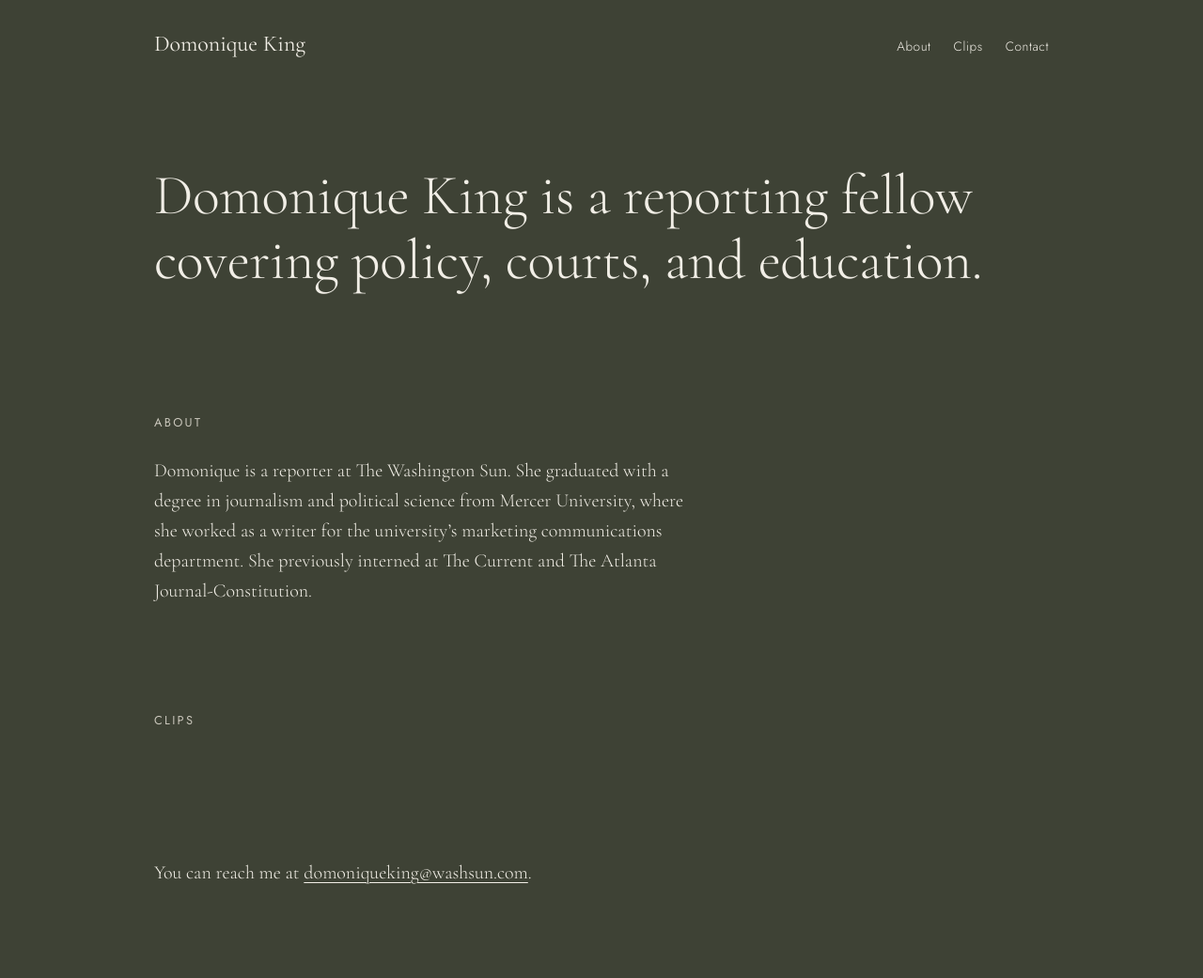
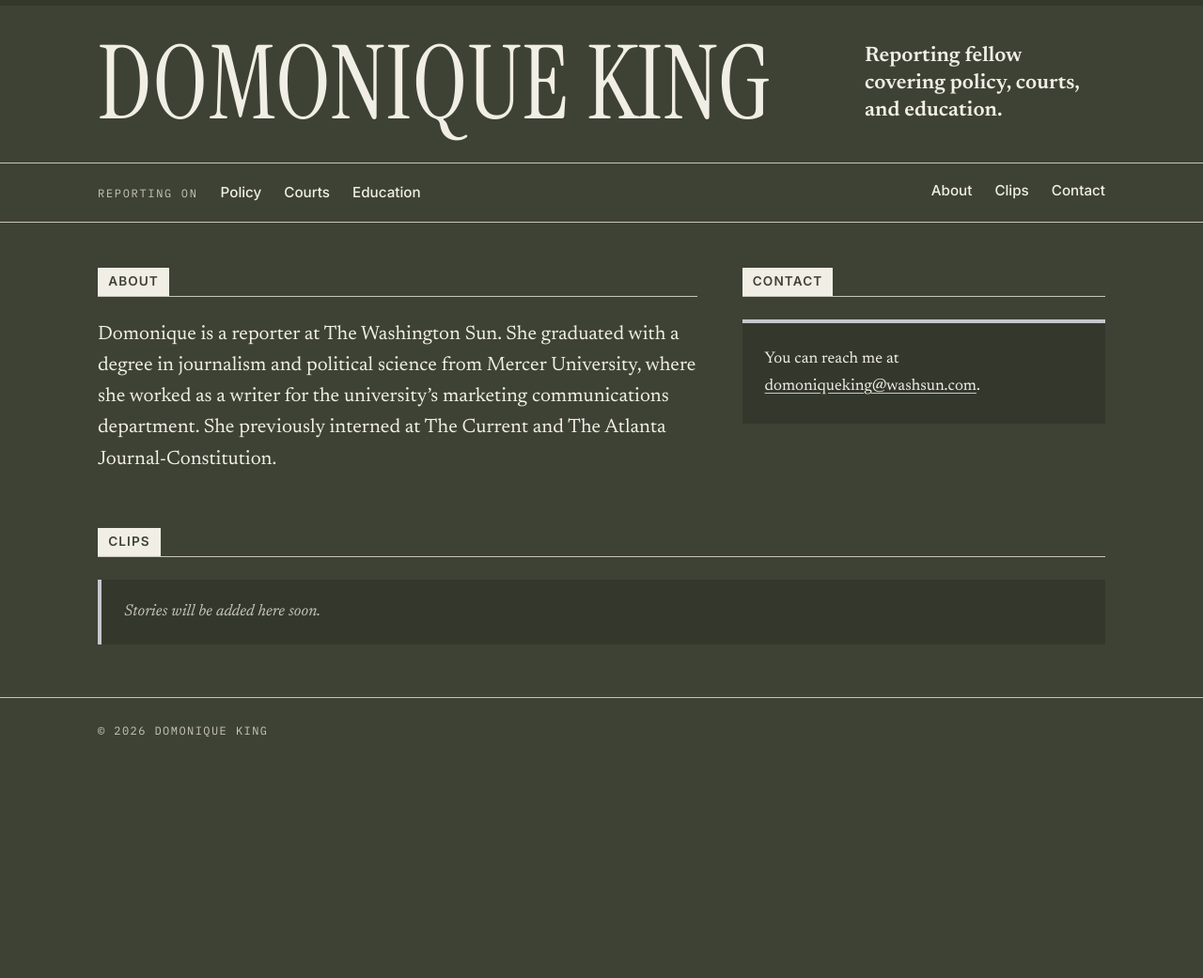
Before and after one commit to domoniqueking-pixel/DomoniqueKing, a plain HTML site: page index.html in a window 1280 px wide. Shown: the whole page at 94% size. After the commit the page ends 820 px from the top, so only its background shows below. Drawn offline with nearby package versions, Linux system fonts and the light colour scheme.

Commit message:
Switch to newspaper-style masthead layout in green and cream; update style notes
Co-Authored-By: Claude Opus 5.5 <noreply@anthropic.com>
Claude-Session: https://claude.ai/code/session_01Vbd87fJtcKyQXmvxzbVMXT

```diff
--- a/index.html
+++ b/index.html
@@ -7,7 +7,7 @@
   <meta name="description" content="Domonique King, reporting fellow covering policy, courts, and education.">
   <link rel="preconnect" href="https://fonts.googleapis.com">
   <link rel="preconnect" href="https://fonts.gstatic.com" crossorigin>
-  <link href="https://fonts.googleapis.com/css2?family=Cormorant+Garamond:ital,wght@0,300;0,400;0,500;1,400&family=Jost:wght@300;400&display=swap" rel="stylesheet">
+  <link href="https://fonts.googleapis.com/css2?family=Instrument+Serif&family=Newsreader:ital,opsz,wght@0,6..72,400;0,6..72,600;1,6..72,400&family=Inter:wght@500;600&family=IBM+Plex+Mono:wght@400&display=swap" rel="stylesheet">
   <style>
     :root {
       --bg: #3e4235;
@@ -16,90 +16,161 @@
       --muted: #c9c6bb;
       --rule: rgba(241, 238, 230, 0.22);
       --accent: #c4c8cc;
-      --serif: "Cormorant Garamond", Georgia, "Times New Roman", serif;
-      --sans: "Jost", system-ui, -apple-system, "Segoe UI", sans-serif;
+      --display: "Instrument Serif", "Bodoni 72", Didot, Georgia, serif;
+      --serif: "Newsreader", Georgia, "Times New Roman", serif;
+      --sans: "Inter", system-ui, -apple-system, "Segoe UI", sans-serif;
+      --mono: "IBM Plex Mono", ui-monospace, Menlo, Consolas, monospace;
     }
     * { box-sizing: border-box; }
-    html { scroll-behavior: smooth; }
     body {
       margin: 0;
       background: var(--bg);
       color: var(--text);
       font-family: var(--serif);
-      font-weight: 400;
-      font-size: 1.25rem;
-      line-height: 1.6;
+      font-size: 1.0625rem;
+      line-height: 1.75;
+      border-top: 6px solid var(--bg-deep);
     }
-    a { color: inherit; text-decoration-thickness: 1px; text-underline-offset: 0.2em; }
-    a:hover { color: var(--accent); }
+    a { color: inherit; }
+    .wrap { max-width: 72rem; margin: 0 auto; padding-left: 1rem; padding-right: 1rem; }
+    @media (min-width: 48rem) { .wrap { padding-left: 2.5rem; padding-right: 2.5rem; } }
 
-    .wrap { max-width: 64rem; margin: 0 auto; padding-left: 1rem; padding-right: 1rem; }
-    @media (min-width: 48rem) { .wrap { padding-left: 2.25rem; padding-right: 2.25rem; } }
-
-    /* Top bar: name left, nav right */
-    .topbar {
+    /* Masthead: big name left, tagline right */
+    .masthead {
       display: flex;
       flex-wrap: wrap;
       justify-content: space-between;
-      align-items: baseline;
-      gap: 0.75rem 1.5rem;
-      padding-top: 1.75rem;
-      padding-bottom: 1.75rem;
+      align-items: center;
+      gap: 1.25rem 3rem;
+      padding-top: 2rem;
+      padding-bottom: 2rem;
     }
-    .site-name {
+    .masthead h1 {
+      font-family: var(--display);
+      font-weight: 400;
+      text-transform: uppercase;
+      font-size: clamp(3rem, 8.5vw, 7rem);
+      line-height: 0.95;
+      letter-spacing: 0.005em;
+      margin: 0;
+    }
+    .tagline {
       font-family: var(--serif);
-      font-size: 1.5rem;
-      font-weight: 400;
-      text-decoration: none;
-    }
-    nav ul { list-style: none; display: flex; gap: 1.5rem; margin: 0; padding: 0; }
-    nav a {
-      font-family: var(--sans);
-      font-weight: 300;
-      font-size: 0.85rem;
-      letter-spacing: 0.04em;
-      text-decoration: none;
-    }
-    nav a:hover { text-decoration: underline; }
-
-    /* Hero statement */
-    .hero { padding-top: 5rem; padding-bottom: 5rem; }
-    .hero h1 {
-      font-family: var(--serif);
-      font-weight: 300;
-      font-size: clamp(2.4rem, 6.5vw, 3.75rem);
-      line-height: 1.15;
-      letter-spacing: -0.005em;
+      font-weight: 600;
+      font-size: 1.4rem;
+      line-height: 1.3;
       margin: 0;
-      max-width: 15em;
+      max-width: 16rem;
     }
 
-    /* Sections */
-    section { padding-top: 3rem; padding-bottom: 3rem; }
-    h2 {
+    /* Nav bar between rules */
+    .navbar { border-top: 1px solid var(--muted); border-bottom: 1px solid var(--muted); }
+    .navbar .wrap {
+      display: flex;
+      flex-wrap: wrap;
+      justify-content: space-between;
+      align-items: center;
+      gap: 0.5rem 2rem;
+      padding-top: 1rem;
+      padding-bottom: 1rem;
+    }
+    .beats, nav ul { display: flex; flex-wrap: wrap; align-items: center; gap: 0.25rem 1.5rem; margin: 0; padding: 0; list-style: none; }
+    .beats .beats-label {
+      font-family: var(--mono);
+      font-size: 0.75rem;
+      letter-spacing: 0.14em;
+      text-transform: uppercase;
+      color: var(--muted);
+    }
+    .beats li, nav a {
       font-family: var(--sans);
-      font-weight: 400;
-      font-size: 0.8rem;
+      font-weight: 500;
+      font-size: 0.95rem;
+    }
+    nav a { text-decoration: none; }
+    nav a:hover { color: var(--accent); text-decoration: underline; text-underline-offset: 0.25em; }
+
+    /* Section label: filled tab sitting on a rule */
+    .label {
+      border-bottom: 1px solid var(--muted);
+      margin: 0 0 1.5rem;
+      line-height: 1;
+    }
+    .label span {
+      display: inline-block;
+      background: var(--text);
+      color: var(--bg);
+      font-family: var(--sans);
+      font-weight: 600;
+      font-size: 0.85rem;
+      letter-spacing: 0.08em;
       text-transform: uppercase;
-      letter-spacing: 0.18em;
+      padding: 0.5rem 0.7rem;
+    }
+
+    /* Two-column body: About + Contact */
+    .columns {
+      display: grid;
+      grid-template-columns: 1fr;
+      gap: 3rem;
+      padding-top: 3rem;
+    }
+    @media (min-width: 56rem) {
+      .columns { grid-template-columns: minmax(0, 1.65fr) minmax(0, 1fr); }
+    }
+    .lede { font-size: 1.3rem; line-height: 1.6; margin: 0; max-width: 42rem; }
+
+    .contact-box {
+      background: var(--bg-deep);
+      border-top: 4px solid var(--accent);
+      padding: 1.5rem 1.5rem;
+    }
+    .contact-box p { margin: 0; overflow-wrap: anywhere; }
+    .contact-box a { text-decoration-color: var(--accent); text-underline-offset: 0.2em; }
+    .contact-box a:hover { color: var(--accent); }
+
+    /* Clips */
+    #clips { padding-top: 3.5rem; padding-bottom: 3.5rem; }
+    .clips { list-style: none; padding: 0; margin: 0; }
+    .clips li { padding: 1rem 0; border-bottom: 1px solid var(--rule); }
+    /* Shown only while the list has no stories in it */
+    .clips:empty::before {
+      content: "Stories will be added here soon.";
+      display: block;
+      background: var(--bg-deep);
+      border-left: 4px solid var(--accent);
       color: var(--muted);
-      margin: 0 0 1.5rem;
+      font-style: italic;
+      padding: 1.25rem 1.5rem;
     }
-    .prose { max-width: 36rem; font-weight: 300; }
-    .prose p { margin: 0 0 1rem; }
 
-    .clips { list-style: none; padding: 0; margin: 0; max-width: 40rem; }
-    .clips li { padding: 1rem 0; border-bottom: 1px solid var(--rule); }
-    .clips li:first-child { border-top: 1px solid var(--rule); }
-
-    /* Contact */
-    .contact { padding-top: 4rem; padding-bottom: 6rem; }
-    .contact p { font-weight: 300; margin: 0; overflow-wrap: anywhere; }
+    footer { border-top: 1px solid var(--muted); }
+    footer p {
+      font-family: var(--mono);
+      font-size: 0.75rem;
+      letter-spacing: 0.12em;
+      text-transform: uppercase;
+      color: var(--muted);
+      margin: 0;
+      padding-top: 1.5rem;
+      padding-bottom: 2rem;
+    }
   </style>
 </head>
 <body>
-  <header class="wrap topbar">
-    <a class="site-name" href="#">Domonique King</a>
+  <header>
+    <div class="wrap masthead">
+      <h1>Domonique King</h1>
+      <p class="tagline">Reporting fellow covering policy, courts, and education.</p>
+    </div>
+    <div class="navbar">
+      <div class="wrap">
+        <ul class="beats" aria-label="Beats">
+          <li class="beats-label">Reporting on</li>
+          <li>Policy</li>
+          <li>Courts</li>
+          <li>Education</li>
+        </ul>
         <nav aria-label="Main">
           <ul>
             <li><a href="#about">About</a></li>
@@ -107,32 +178,38 @@
             <li><a href="#contact">Contact</a></li>
           </ul>
         </nav>
+      </div>
+    </div>
   </header>
 
   <main>
-    <div class="wrap hero">
-      <h1>Domonique King is a reporting fellow covering policy, courts, and education.</h1>
+    <div class="wrap columns">
+      <section id="about">
+        <h2 class="label"><span>About</span></h2>
+        <p class="lede">Domonique is a reporter at The Washington Sun. She graduated with a degree in journalism and political science from Mercer University, where she worked as a writer for the university’s marketing communications department. She previously interned at The Current and The Atlanta Journal-Constitution.</p>
+      </section>
+
+      <section id="contact">
+        <h2 class="label"><span>Contact</span></h2>
+        <div class="contact-box">
+          <p>You can reach me at <a href="mailto:domoniqueking@washsun.com">domoniqueking@washsun.com</a>.</p>
+        </div>
+      </section>
     </div>
 
-    <section id="about" class="wrap">
-      <h2>About</h2>
-      <div class="prose">
-        <p>Domonique is a reporter at The Washington Sun. She graduated with a degree in journalism and political science from Mercer University, where she worked as a writer for the university’s marketing communications department. She previously interned at The Current and The Atlanta Journal-Constitution.</p>
-      </div>
-    </section>
-
     <section id="clips" class="wrap">
-      <h2>Clips</h2>
+      <h2 class="label"><span>Clips</span></h2>
       <!-- CLIPS: add stories inside the list below, one <li> each, e.g.
         <li><a href="https://example.com/story">Story headline</a> — Publication, Month Year</li>
+        Keep <ul class="clips"></ul> with nothing between the tags while it's empty:
+        that's what shows the "Stories will be added here soon." note.
       -->
-      <ul class="clips">
-      </ul>
-    </section>
-
-    <section id="contact" class="wrap contact">
-      <p>You can reach me at <a href="mailto:domoniqueking@washsun.com">domoniqueking@washsun.com</a>.</p>
+      <ul class="clips"></ul>
     </section>
   </main>
+
+  <footer>
+    <div class="wrap"><p>© 2026 Domonique King</p></div>
+  </footer>
 </body>
 </html>
```
Also changed, not shown: 1 other file. Lines whose indentation alone changed are shown as unchanged.
